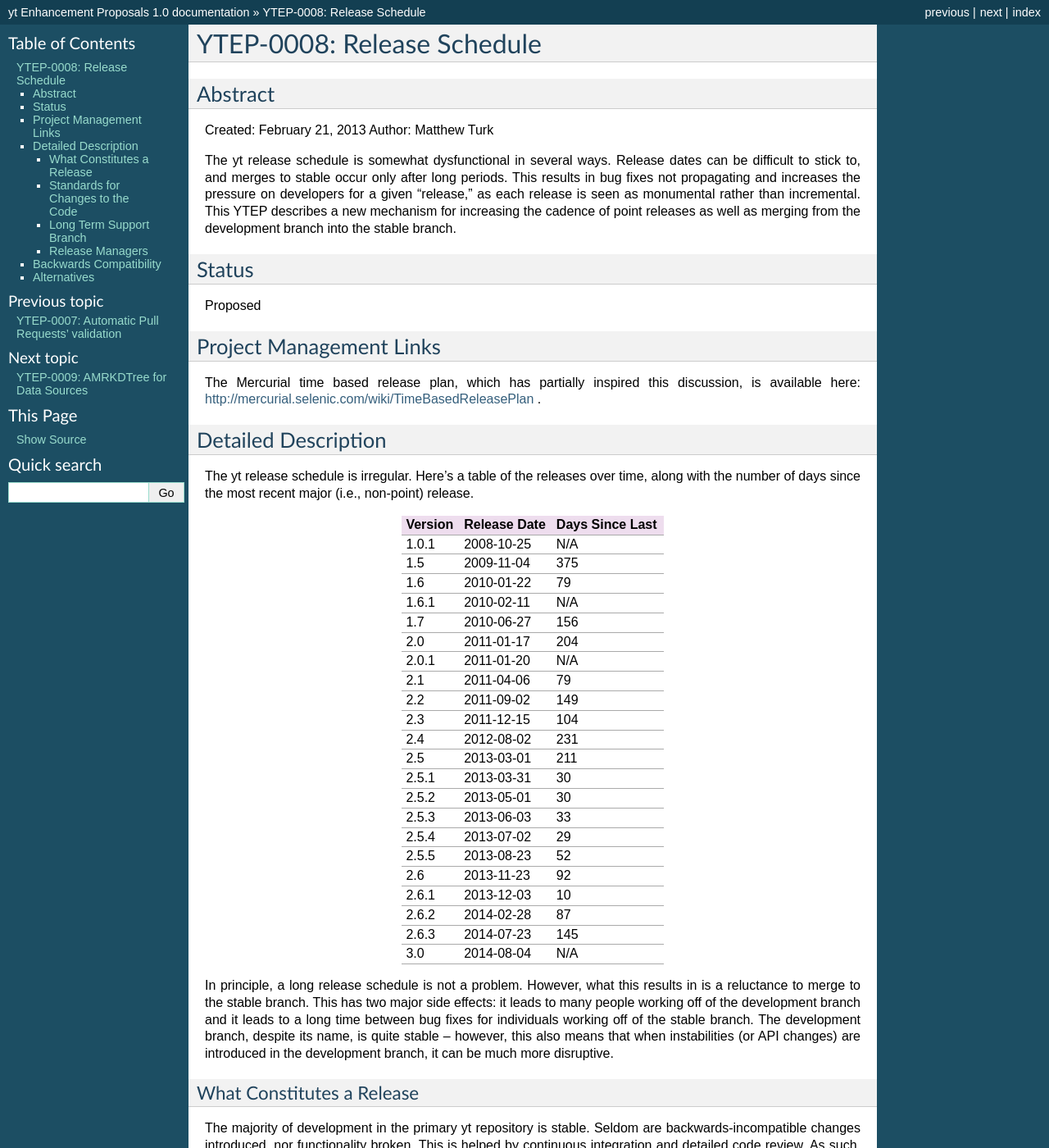
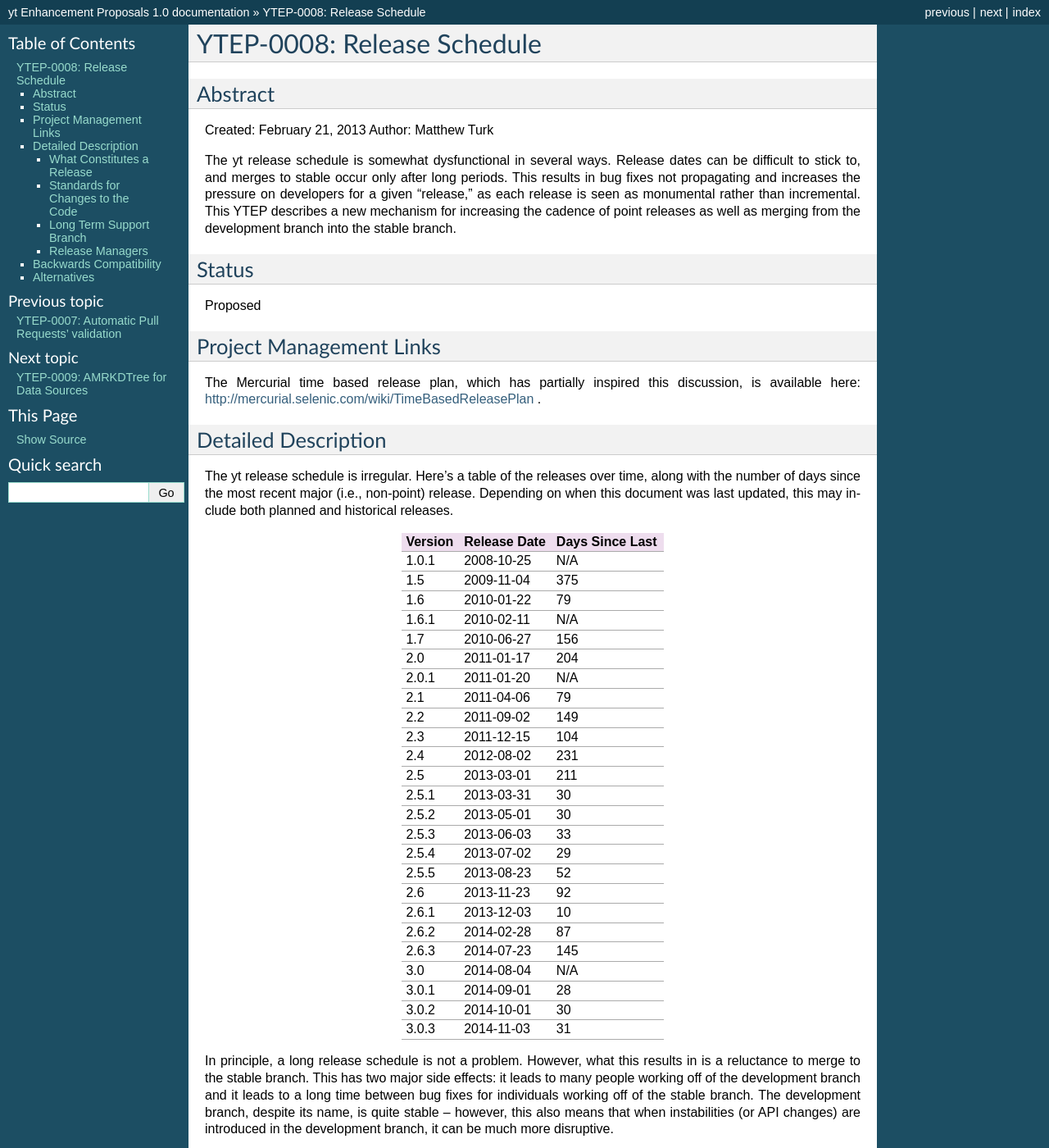
Before and after one commit to yt-project/ytep, a Sphinx documentation site: the page built from source/YTEPs/YTEP-0008.rst, in a window 1280 px wide and 1400 px high. Shown: the whole window at 82% size. Built offline with Sphinx 7.4.7, drawn with Linux system fonts in a browser that asks for light colours; formulas are drawn with MathJax 3.

Commit message:
Adding proposed future release dates.

```diff
--- a/source/YTEPs/YTEP-0008.rst
+++ b/source/YTEPs/YTEP-0008.rst
@@ -32,7 +32,8 @@ Detailed Description
 
 The yt release schedule is irregular.  Here's a table of the releases over
 time, along with the number of days since the most recent major (i.e.,
-non-point) release.
+non-point) release. Depending on when this document was last updated, this
+may include both planned and historical releases.
 
 ======= ============ ===============
 Version Release Date Days Since Last
@@ -59,6 +60,9 @@ Version Release Date Days Since Last
 2.6.2   2014-02-28   87
 2.6.3   2014-07-23   145
 3.0     2014-08-04   N/A
+3.0.1   2014-09-01   28
+3.0.2   2014-10-01   30
+3.0.3   2014-11-03   31
 ======= ============ ===============
 
 In principle, a long release schedule is not a problem.  However, what this
```
